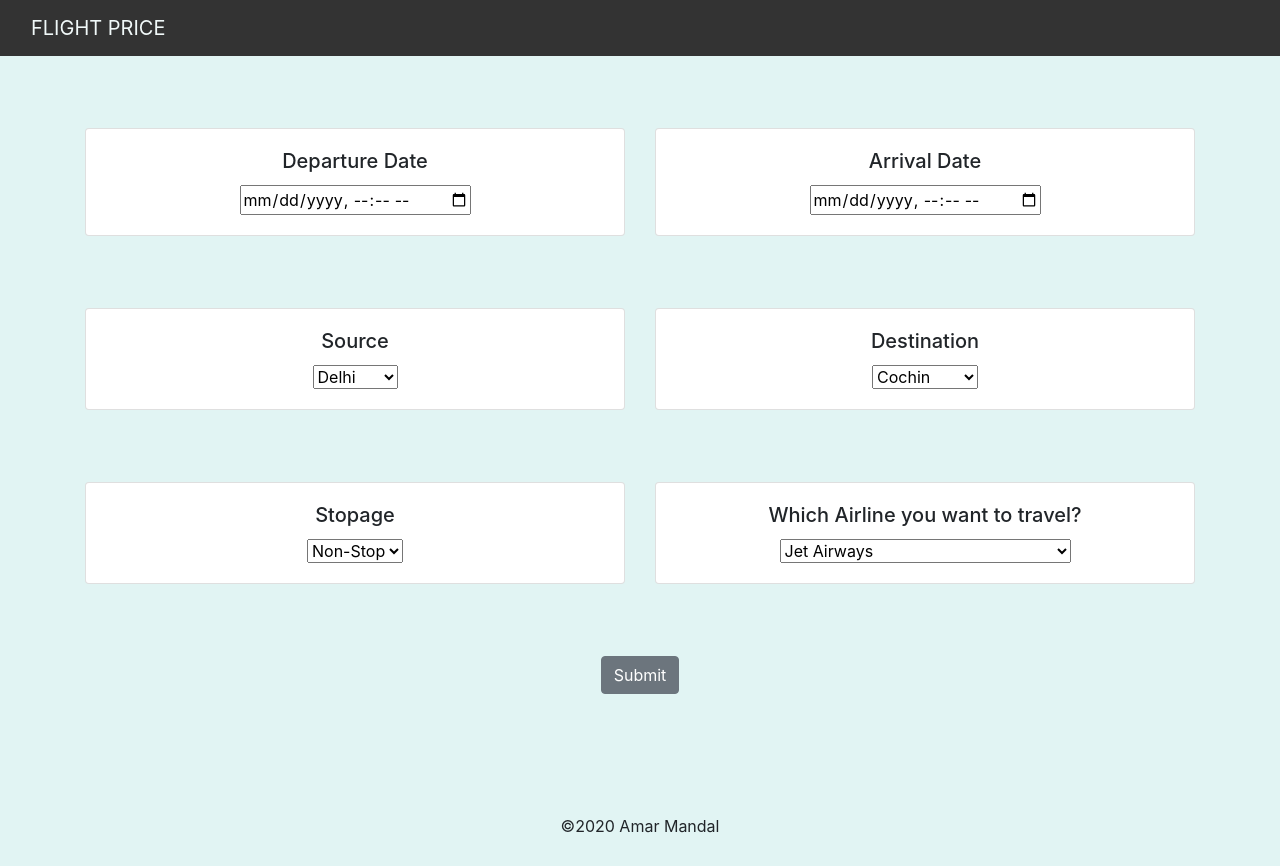
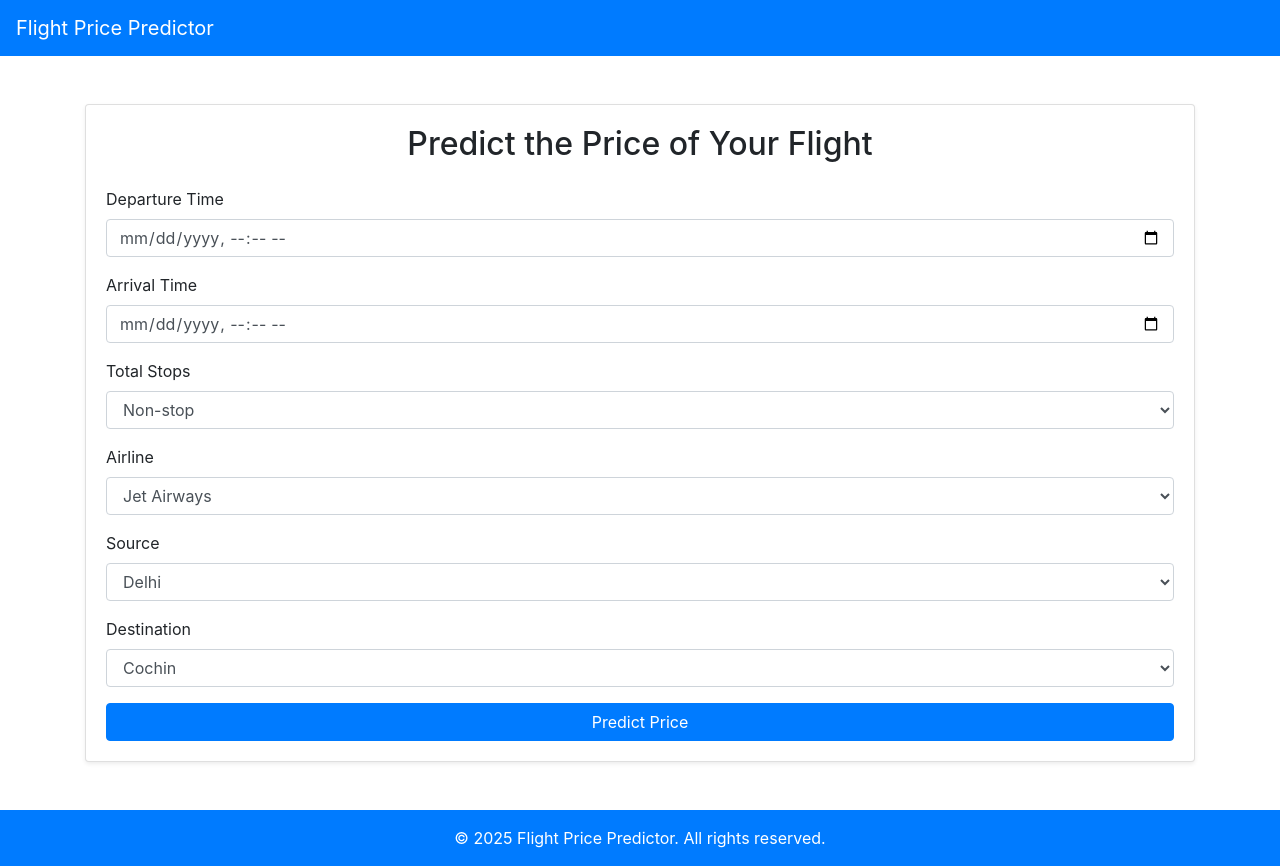
Before and after one commit to Ayush110103/Flight-Price-predictor, a Flask app: page / in a window 1280 px wide. Before the commit the page ends 833 px from the top, so only its background shows below. Run offline with Flask 3, Linux system fonts and the light colour scheme; parts of the project's set-up code (start-up, migrations or seed data) failed here and were passed over; some libraries are stand-ins or nearby versions.

Commit message:
project upgrade

```diff
--- a/app.py
+++ b/app.py
@@ -5,7 +5,7 @@ import pickle
 import pandas as pd
 
 app = Flask(__name__)
-model = pickle.load(open("flight_rf.pkl", "rb"))
+model = pickle.load(open("flight.pkl", "rb"))
 
 
 
--- a/static/css/styles.css
+++ b/static/css/styles.css
@@ -1,16 +1,15 @@
+or/static/css/style.css */
 body {
-    background-color: #e1f4f3;
-    text-align: center;
+    background: linear-gradient(45deg, #f3f3f3, #d8e2dc);
 }
 
-.navbar {
-    background-color: #333333;
+.card {
+    border: none;
+    border-radius: 15px;
 }
 
-a {
-    color: #f1f9f9;
+footer.footer {
+    position: fixed;
+    bottom: 0;
+    width: 100%;
 }
-
-a:hover {
-    color: #f0f0f0;
-  }
--- a/templates/home.html
+++ b/templates/home.html
@@ -1,183 +1,91 @@
+<!DOCTYPE html>
 <html lang="en">
-
 <head>
     <meta charset="UTF-8">
-    <meta name="viewport" content="width=device-width, initial-scale=1.0">
-    <title>Flight Price Prediction</title>
-
-
-    <!-- BootStrap -->
-    <link rel="stylesheet" href="https://stackpath.bootstrapcdn.com/bootstrap/4.5.0/css/bootstrap.min.css"
-        integrity="sha384-9aIt2nRpC12Uk9gS9baDl411NQApFmC26EwAOH8WgZl5MYYxFfc+NcPb1dKGj7Sk" crossorigin="anonymous">
-
-
-    <!-- css -->
-    <link rel="stylesheet" href="static/css/styles.css">
-
-
+    <title>Flight Price Predictor</title>
+    <link rel="stylesheet" href="https://stackpath.bootstrapcdn.com/bootstrap/4.5.2/css/bootstrap.min.css">
+    <link rel="stylesheet" href="{{ url_for('static', filename='css/style.css') }}">
 </head>
-
 <body>
-
-    <!-- As a heading -->
-    <nav class="navbar navbar-inverse navbar-fixed-top">
-        <div class="container-fluid">
-            <div class="navbar-header">
-                <a class="navbar-brand" href="/">FLIGHT PRICE</a>
+    <nav class="navbar navbar-expand-lg navbar-dark bg-primary">
+      <a class="navbar-brand" href="#">Flight Price Predictor</a>
+    </nav>
+    <div class="container mt-5">
+        <div class="card shadow-sm">
+            <div class="card-body">
+                <h2 class="card-title text-center">Predict the Price of Your Flight</h2>
+                <form action="/predict" method="POST" class="mt-4">
+                    <div class="form-group">
+                        <label for="Dep_Time">Departure Time</label>
+                        <input type="datetime-local" class="form-control" id="Dep_Time" name="Dep_Time" required>
                     </div>
+                    <div class="form-group">
+                        <label for="Arrival_Time">Arrival Time</label>
+                        <input type="datetime-local" class="form-control" id="Arrival_Time" name="Arrival_Time" required>
                     </div>
-    </nav>
-
-    <br><br><br>
-
-
-    <div class="container">
-
-
-
-        <form action="\predict" method="post">
-
-
-            <div class="row">
-                <div class="col-sm-6">
-                    <div class="card">
-                        <div class="card-body">
-                            <h5 class="card-title">Departure Date</h5>
-                            <!-- Departure -->
-                            <input type="datetime-local" name="Dep_Time" id="Dep_Time" required="required">
-                        </div>
-                    </div>
-                </div>
-                <br>
-                <br>
-                <br>
-                <div class="col-sm-6">
-                    <div class="card">
-                        <div class="card-body">
-                            <h5 class="card-title">Arrival Date</h5>
-                            <!-- Arrival -->
-                            <input type="datetime-local" name="Arrival_Time" id="Arrival_Time" required="required">
-                        </div>
-                    </div>
-                </div>
-            </div>
-
-            <br>
-            <br>
-            <br>
-
-            <div class="row">
-                <div class="col-sm-6">
-                    <div class="card">
-                        <div class="card-body">
-                            <!-- Source -->
-                            <h5 class="card-title">Source</h5>
-                            <select name="Source" id="Source" required="required">
-                                <option value="Delhi">Delhi</option>
-                                <option value="Kolkata">Kolkata</option>
-                                <option value="Mumbai">Mumbai</option>
-                                <option value="Chennai">Chennai</option>
+                    <div class="form-group">
+                        <label for="stops">Total Stops</label>
+                        <select class="form-control" id="stops" name="stops" required>
+                            <option value="0">Non-stop</option>
+                            <option value="1">1 Stop</option>
+                            <option value="2">2 Stops</option>
+                            <option value="3">3 Stops</option>
+                            <option value="4">4 Stops</option>
                         </select>
                     </div>
-                    </div>
-                </div>
-                <div class="col-sm-6">
-                    <div class="card">
-                        <div class="card-body">
-                            <h5 class="card-title">Destination</h5>
-                            <!-- Destination -->
-                            <select name="Destination" id="Destination" required="required">
-                                <option value="Cochin">Cochin</option>
-                                <option value="Delhi">Delhi</option>
-                                <option value="New Delhi">New Delhi</option>
-                                <option value="Hyderabad">Hyderabad</option>
-                                <option value="Kolkata">Kolkata</option>
-                            </select>
-                        </div>
-                    </div>
-                </div>
-            </div>
-
-
-
-            <br>
-            <br>
-            <br>
-
-            <div class="row">
-                <div class="col-sm-6">
-                    <div class="card">
-                        <div class="card-body">
-                            <h5 class="card-title">Stopage</h5>
-                            <!-- Total Stops -->
-                            <select name="stops" required="required">
-                                <option value="0">Non-Stop</option>
-                                <option value="1">1</option>
-                                <option value="2">2</option>
-                                <option value="3">3</option>
-                                <option value="4">4</option>
-                            </select>
-                        </div>
-                    </div>
-                </div>
-                <div class="col-sm-6">
-                    <div class="card">
-                        <div class="card-body">
-                            <h5 class="card-title">Which Airline you want to travel?</h5>
-                            <!-- Airline -->
-                            <select name="airline" id="airline" required="required">
+                    <div class="form-group">
+                        <label for="airline">Airline</label>
+                        <select class="form-control" id="airline" name="airline" required>
                             <option value="Jet Airways">Jet Airways</option>
                             <option value="IndiGo">IndiGo</option>
                             <option value="Air India">Air India</option>
                             <option value="Multiple carriers">Multiple carriers</option>
                             <option value="SpiceJet">SpiceJet</option>
                             <option value="Vistara">Vistara</option>
-                                <option value="Air Asia">Air Asia</option>
                             <option value="GoAir">GoAir</option>
-                                <option value="Multiple carriers Premium economy">Multiple carriers Premium economy
-                                </option>
+                            <option value="Multiple carriers Premium economy">Multiple carriers Premium economy</option>
                             <option value="Jet Airways Business">Jet Airways Business</option>
                             <option value="Vistara Premium economy">Vistara Premium economy</option>
                             <option value="Trujet">Trujet</option>
                         </select>
                     </div>
+                    <div class="form-group">
+                        <label for="Source">Source</label>
+                        <select class="form-control" id="Source" name="Source" required>
+                            <option value="Delhi">Delhi</option>
+                            <option value="Kolkata">Kolkata</option>
+                            <option value="Mumbai">Mumbai</option>
+                            <option value="Chennai">Chennai</option>
+                            <option value="Banglore">Banglore</option>
+                        </select>
+                    </div>
+                    <div class="form-group">
+                        <label for="Destination">Destination</label>
+                        <select class="form-control" id="Destination" name="Destination" required>
+                            <option value="Cochin">Cochin</option>
+                            <option value="Delhi">Delhi</option>
+                            <option value="New_Delhi">New Delhi</option>
+                            <option value="Hyderabad">Hyderabad</option>
+                            <option value="Kolkata">Kolkata</option>
+                        </select>
+                    </div>
+                    <button type="submit" class="btn btn-primary btn-block">Predict Price</button>
+                </form>
+                {% if prediction_text %}
+                    <div class="alert alert-success mt-4" role="alert">
+                        {{ prediction_text }}
+                    </div>
+                {% endif %}
             </div>
         </div>
     </div>
-
-
-
-            <br>
-            <br>
-            <br>
-            <!-- Submit -->
-            <input type="submit" value="Submit" class="btn btn-secondary">
-        </form>
-
-        <br>
-        <br>
-        <h3>{{ prediction_text }}</h3>
-
-        <br>
-        <br>
-        <p>©2020 Amar Mandal</p>
-
+    <footer class="footer bg-primary text-white mt-5">
+      <div class="container text-center py-3">
+        <span>© 2025 Flight Price Predictor. All rights reserved.</span>
       </div>
-
-
-
-
-    <!-- JavaScript -->
-    <script src="https://code.jquery.com/jquery-3.5.1.slim.min.js"
-        integrity="sha384-DfXdz2htPH0lsSSs5nCTpuj/zy4C+OGpamoFVy38MVBnE+IbbVYUew+OrCXaRkfj"
-        crossorigin="anonymous"></script>
-    <script src="https://cdn.jsdelivr.net/npm/popper.js@1.16.0/dist/umd/popper.min.js"
-        integrity="sha384-Q6E9RHvbIyZFJoft+2mJbHaEWldlvI9IOYy5n3zV9zzTtmI3UksdQRVvoxMfooAo"
-        crossorigin="anonymous"></script>
-    <script src="https://stackpath.bootstrapcdn.com/bootstrap/4.5.0/js/bootstrap.min.js"
-        integrity="sha384-OgVRvuATP1z7JjHLkuOU7Xw704+h835Lr+6QL9UvYjZE3Ipu6Tp75j7Bh/kR0JKI"
-        crossorigin="anonymous"></script>
-
+    </footer>
+    <script src="https://code.jquery.com/jquery-3.5.1.slim.min.js"></script>
+    <script src="https://cdn.jsdelivr.net/npm/popper.js@1.16.1/dist/umd/popper.min.js"></script>
+    <script src="https://stackpath.bootstrapcdn.com/bootstrap/4.5.2/js/bootstrap.min.js"></script>
 </body>
-
 </html>
```
Also changed, not shown: README.md, image/README/1740206128005.png (added), 4 other files. Lines whose indentation alone changed are shown as unchanged.
